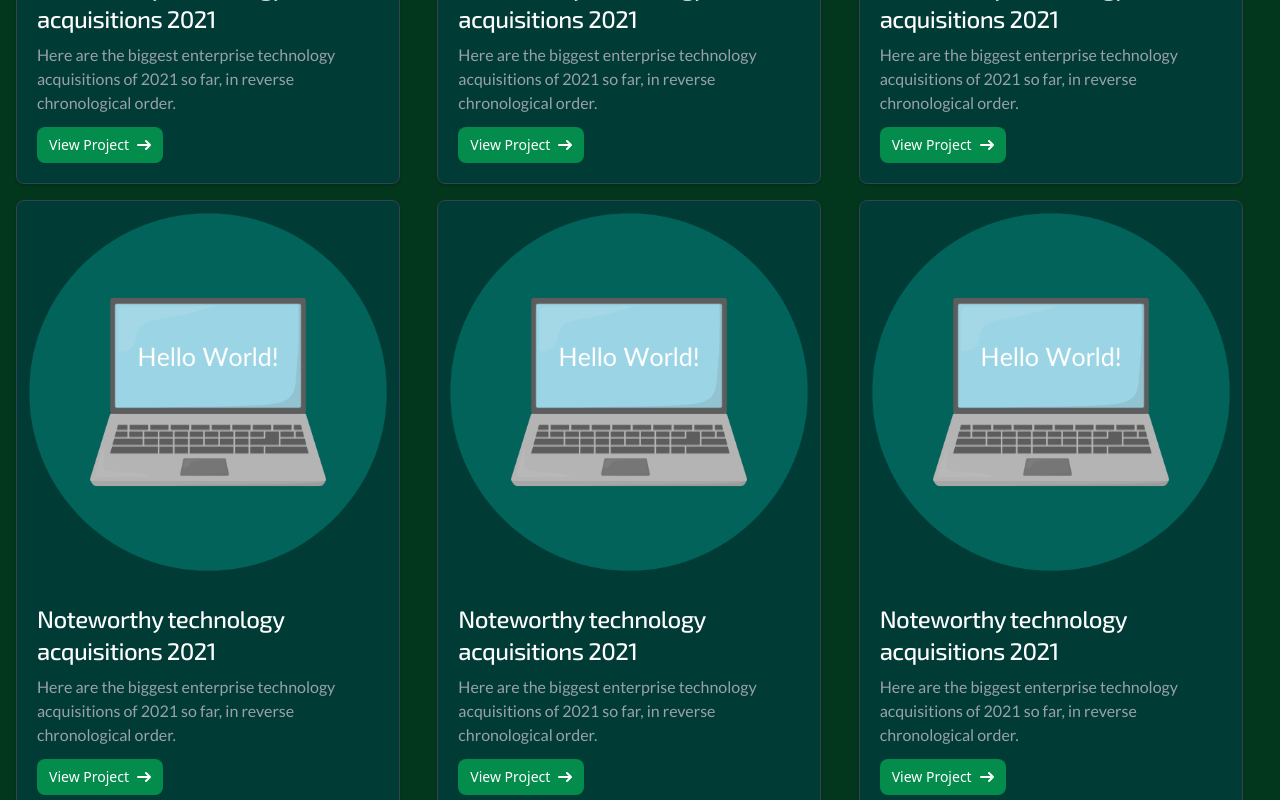
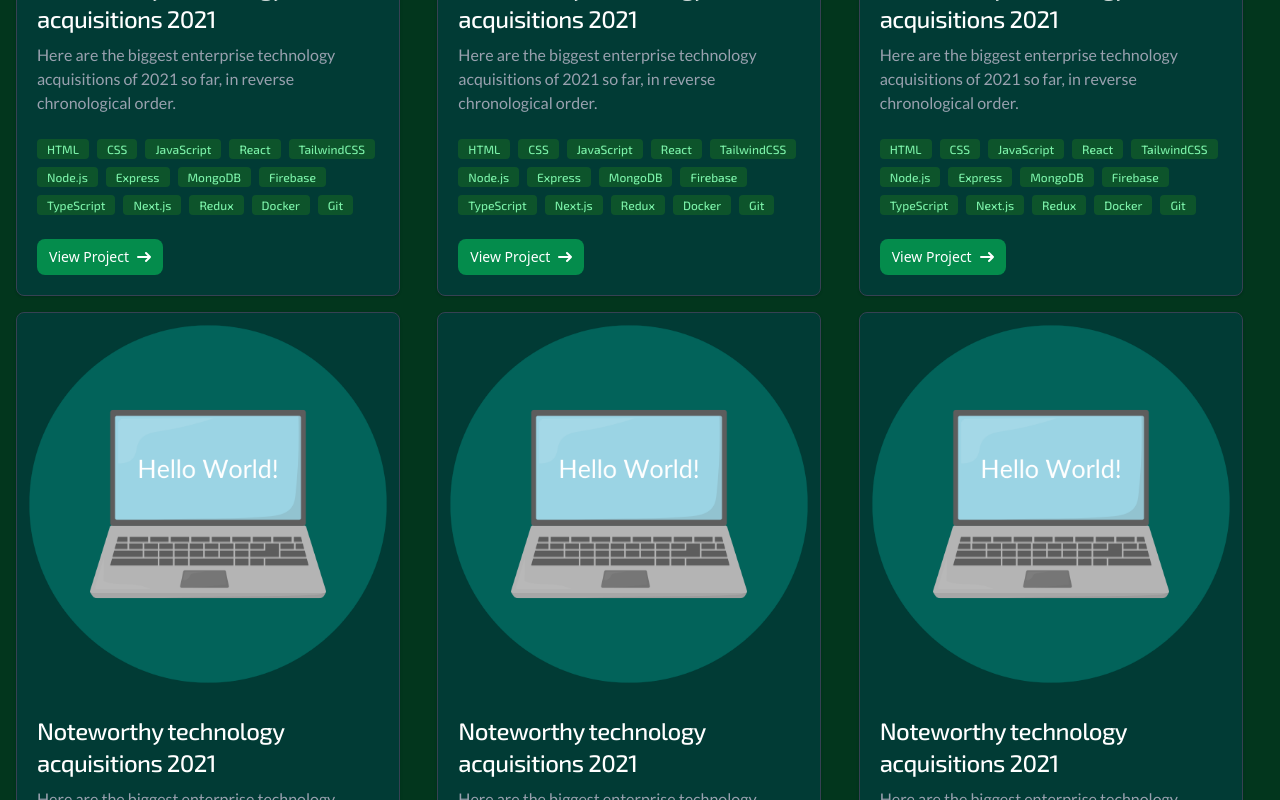
Before and after one commit to RazFernandez/Official_portfolio_web, a React (Vite) app: page / in a window 1280 px wide. Shown: the part 1320-2120 px from the top of the page. Built offline with nearby package versions, Linux system fonts and the light colour scheme.

Commit message:
Added badges components and layout into Card component

```diff
--- /dev/null
+++ b/src/components/common/badge.jsx
@@ -0,0 +1,7 @@
+import stylesComponents from "../../styles/stylesComponents";
+
+export default function Badge({value}) {
+    return (
+        <span className={stylesComponents.badges.green}>{value}</span>
+    );
+}
--- a/src/components/common/projectCard.jsx
+++ b/src/components/common/projectCard.jsx
@@ -1,22 +1,25 @@
 import HeroLogo from "../../assets/images/LogoPortfolioWeb.png"
 import FilledButtonIcon from "./filledButtonIcon";
 import RightArrow from "../icons/rightArrow";
+import stylesComponents from "../../styles/stylesComponents";
+import GroupOfBadges from "../layout/groupOfBadges";
+
 
 export default function ProjectCard() {
 
 
     return (
-        <div className="max-w-sm bg-secondary-900 border border-gray-700 rounded-lg shadow-sm">
+        <div className={stylesComponents.cards.background}>
             <a href="#">
                 <img className="rounded-t-lg" src={HeroLogo} alt="" />
             </a>
             <div className="p-5">
                 <a href="#">
-                    <h5 className="mb-2 text-2xl font-exo2 font-medium tracking-tight text-white">Noteworthy technology acquisitions 2021</h5>
+                    <h5 className={stylesComponents.cards.title}>Noteworthy technology acquisitions 2021</h5>
                 </a>
-                <p className="mb-3 font-lato font-normal text-gray-400">Here are the biggest enterprise technology acquisitions of 2021 so far, in reverse chronological order.</p>
-
-                <FilledButtonIcon svgIcon={ RightArrow }>View Project</FilledButtonIcon>
+                <p className={stylesComponents.cards.description}>Here are the biggest enterprise technology acquisitions of 2021 so far, in reverse chronological order.</p>
+                <GroupOfBadges></GroupOfBadges>
+                <FilledButtonIcon svgIcon={RightArrow}>View Project</FilledButtonIcon>
             </div>
         </div>
     );
--- a/src/components/icons/downArrow.jsx
+++ b/src/components/icons/downArrow.jsx
@@ -1,4 +1,4 @@
-export function DownArrow() {
+export default function DownArrow() {
 
     return (
         <svg
--- /dev/null
+++ b/src/components/layout/groupOfBadges.jsx
@@ -0,0 +1,32 @@
+import Badge from "../common/badge";
+
+export default function GroupOfBadges() {
+
+    const techStack = [
+        "HTML",
+        "CSS",
+        "JavaScript",
+        "React",
+        "TailwindCSS",
+        "Node.js",
+        "Express",
+        "MongoDB",
+        "Firebase",
+        "TypeScript",
+        "Next.js",
+        "Redux",
+        "Docker",
+        "Git"
+    ];
+
+    const badgesComponets = []
+    for (const tech of techStack) {
+        badgesComponets.push(<Badge value={tech}></Badge>);
+    }
+
+    return (
+        <div className="flex flex-wrap gap-2 mb-6 mt-6">
+            {badgesComponets}
+        </div>
+    );
+}
--- /dev/null
+++ b/src/styles/components/badges.js
@@ -0,0 +1,13 @@
+/*
+    This file contains all of the styles
+    used in badges following the tailwind css
+    style of using classes to style components
+    instead of pure css.
+*/
+
+const BADGES_STYLES = {
+    green:
+        "bg-green-900 text-green-300 text-xs font-exo2 font-medium px-2.5 py-0.5 rounded-sm",
+};
+
+export default BADGES_STYLES;
--- /dev/null
+++ b/src/styles/components/cards.js
@@ -0,0 +1,17 @@
+/*
+    This file contains all of the styles
+    used in cards following the tailwind css
+    style of using classes to style components
+    instead of pure css.
+*/
+
+const CARDS_STYLES = {
+    background:
+        "max-w-sm bg-secondary-900 border border-gray-700 rounded-lg shadow-sm",
+    title:
+        "mb-2 text-2xl font-exo2 font-medium tracking-tight text-white",
+    description:
+        "mb-3 font-lato font-normal text-gray-400",
+};
+
+export default CARDS_STYLES;
--- a/src/styles/stylesComponents.js
+++ b/src/styles/stylesComponents.js
@@ -10,10 +10,14 @@
 
 import BUTTONS_STYLES from "./components/buttons";
 import HEADLINES_STYLES from "./components/headlines";
+import CARDS_STYLES from "./components/cards";
+import BADGES_STYLES from "./components/badges";
 
 const stylesComponents = {
     buttons: BUTTONS_STYLES,
-    headlines: HEADLINES_STYLES
+    headlines: HEADLINES_STYLES,
+    cards: CARDS_STYLES,
+    badges: BADGES_STYLES
 }
 
 export default stylesComponents;
```
Also changed, not shown: 1 other file (tests, documents, lock files or other folders).
